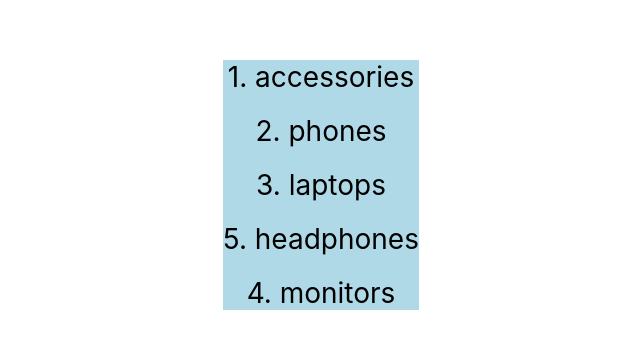
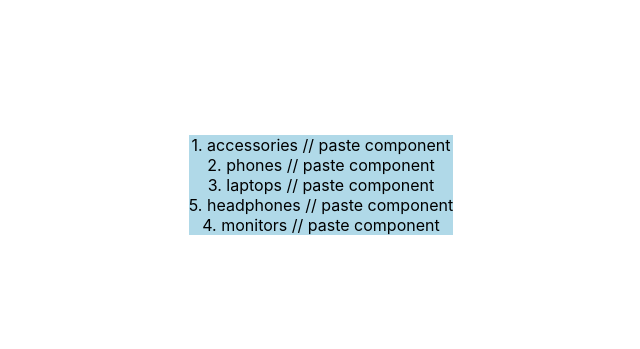
Before and after one commit to HukakHePak/menu, a React (Create React App) app: page / in a window 1280 px wide. Shown: the part 215-564 px from the top of the page, without its empty margins (319-959 px from the left). Built offline with nearby package versions, Linux system fonts and the light colour scheme; the HTML template or start-up script is replaced by a standard one.

Commit message:
feat: make menu items switcher

```diff
--- a/src/components/Menu.jsx
+++ b/src/components/Menu.jsx
@@ -5,22 +5,26 @@ import { MenuItem } from "./MenuItem";
 const StyledMenu = styled.div`
   background: #b0d9e8;
   margin: auto;
-  gap: 20px;
   display: flex;
   flex-direction: column;
-  font-size: 28px;
   position: relative;
+  user-select: none;
+  word-wrap: break-word;
+
+  & > div {
+    cursor: pointer;
+  }
 `;
 
-function getElementByPosition(container, position) {
-  const itemsCount = container.current.children.length;
-  const itemHeight = container.current.clientHeight;
-}
-
 export function Menu(props) {
-  const { list, onChange, gap, children } = props;
+  const { list, onChange, gap, childComponent } = props;
 
   const container = useRef(null);
+
+  const [selected, setSelected] = useState();
+  const [mouseY, setMouseY] = useState(0);
+  const [mouseStart, setMouseStart] = useState(0);
+  const [ms, setMs] = useState(0);
 
   const [itemsPositions, setItemsPosition] = useState([]);
 
@@ -31,28 +35,97 @@ export function Menu(props) {
     //   setItemsPosition(
     //     Array.from(container.current.children).map((item) => item.offsetTop)
     //   );
+    //   console.log(itemsPositions);
+    //if(selected?.index)
+  }, [selected]);
 
-    //   console.log(itemsPositions);
-  }, [itemsPositions]);
+  function mouseMoveHandler(event) {
+    if (!selected) return;
 
-  function mouseMoveHandler(event) {}
+    const { clientY } = event;
 
-  function clickHandler(event) {
-    console.log(event);
+    setMouseY(ms + clientY - mouseStart);
+
+    if (mouseY > selected.top + selected.height / 2) {
+      swapElems(selected.index + 1);
+      return;
+    }
+
+    if (mouseY < selected.top - selected.height / 2) {
+      swapElems(selected.index - 1);
+    }
+  }
+
+  function clickHandler(event, index, data) {
+    console.log(event, index);
+
+    setSelected({
+      top: event.target.offsetTop,
+      //left: event.target.offsetLeft,
+      height: event.target.clientHeight,
+      index,
+      ...data,
+    });
+    setMouseY(event.target.offsetTop);
+    setMouseStart(event.clientY);
+    setMs(event.target.offsetTop);
   }
 
   function doubleClickHandler(event) {}
 
+  function swapElems(swappedIndex) {
+    if (swappedIndex < 0 || swappedIndex >= list.length) return;
+
+    const swappedList = [...list];
+    swappedList[selected.index] = list[swappedIndex];
+    swappedList[swappedIndex] = list[selected.index];
+    onChange(swappedList);
+
+    const { offsetTop, clientHeight } =
+      container.current.children[swappedIndex];
+    setSelected({
+      ...selected,
+      index: swappedIndex,
+      height: clientHeight,
+      top: offsetTop,
+    });
+  }
+
   return (
     <StyledMenu
-    //   ref={container}
-    //   onClick={clickHandler}
-    //   onMouseMove={mouseMoveHandler}
-    //   onDoubleClick={doubleClickHandler}
+      ref={container}
+      onMouseMove={mouseMoveHandler}
+      onMouseUp={() => setSelected()}
+      onMouseLeave={() => setSelected()}
     >
-      {list.map(([key, data]) => {
-        return <MenuItem key={key} data={data} onDbClick onDrag />;
+      {list.map(([key, data], i) => {
+        const { name, number, isActive } = data;
+
+        return (
+          <div
+            key={key}
+            onMouseDown={(e) => clickHandler(e, i, data)}
+            onDoubleClick={() => doubleClickHandler(data)}
+            //onTouchStart={console.log}
+
+            style={i === selected?.index ? { visibility: "hidden" } : {}}
+          >
+            {number + ". " + name} // paste component
+          </div>
+        );
       })}
+      {selected && (
+        <div
+          style={{
+            position: "absolute",
+            background: "white",
+            width: "100%",
+            top: mouseY,
+          }}
+        >
+          {selected?.number + ". " + selected?.name}
+        </div>
+      )}
     </StyledMenu>
   );
 }
--- a/src/components/MenuItem.jsx
+++ b/src/components/MenuItem.jsx
@@ -1,6 +1,10 @@
+
+
+
+
 export function MenuItem(props) {
-  const { data = {}, index } = props;
+  const { data = {}, position } = props;
   const { name, isActive, number } = data;
 
-  return <div onDoubleClick onDrag onDragStart >{number + ". " + name}</div>;
+  return <div   >{number + ". " + name}</div>;
 }
```
